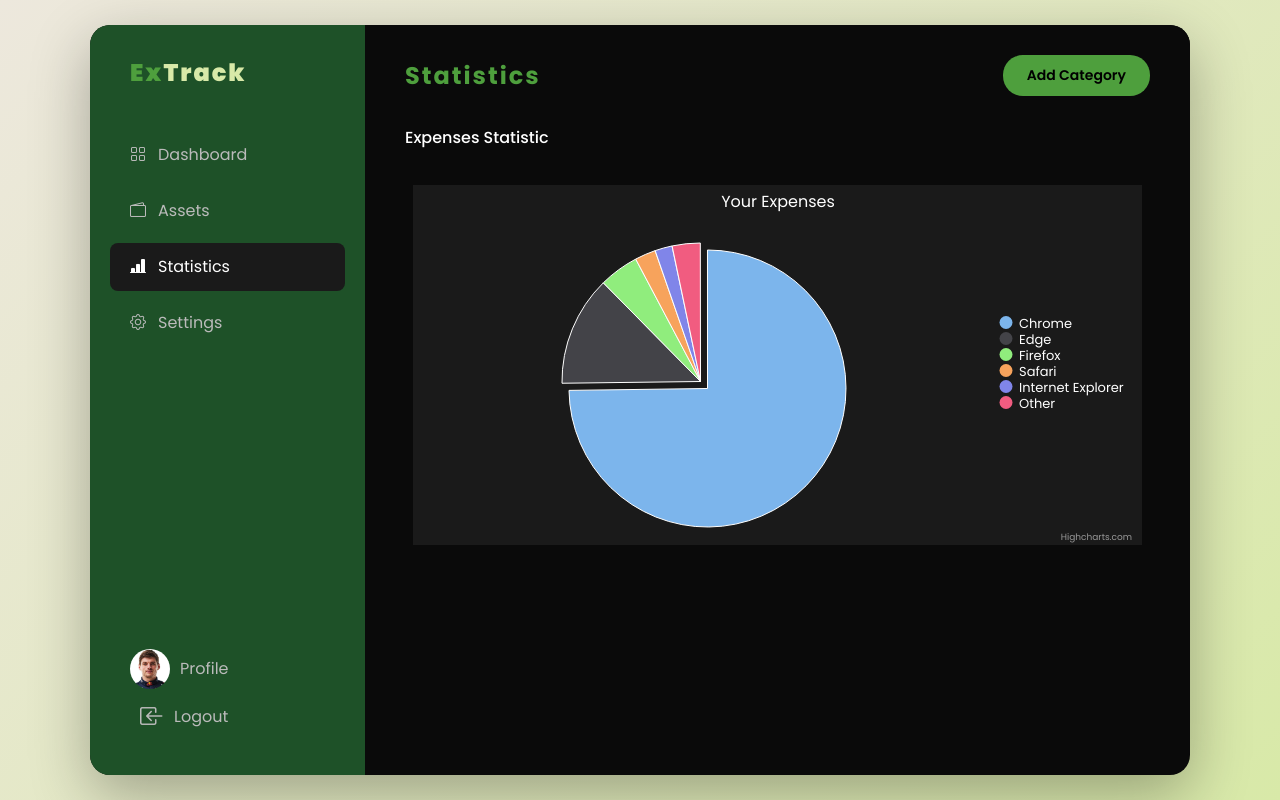
After one commit to irfannazril/ExTrack, a PHP site: page /statistics.php in a window 1280 px wide. The commit adds this page. Run offline with PHP 8.4, Linux system fonts and the light colour scheme.

Commit message:
Menambahkan halaman statistik dengan grafik pengeluaran dan modal untuk menambah kategori aset

```diff
--- /dev/null
+++ b/data/chart.php
@@ -0,0 +1,80 @@
+<script src="https://code.highcharts.com/highcharts.js"></script>
+<script>
+  // Data retrieved from https://netmarketshare.com/
+  // Build the chart
+  Highcharts.chart('container', {
+    chart: {
+      backgroundColor: '#1a1a1a',
+      plotBorderWidth: null,
+      plotShadow: false,
+      type: 'pie',
+      style: {
+        fontFamily: 'Poppins, sans-serif',
+        color: '#fff'
+      }
+    },
+    title: {
+      text: 'Your Expenses',
+      style: {
+        color: '#fff', // Mengatur warna teks judul
+        fontSize: '16px' // Anda juga bisa mengatur properti CSS lain
+      }
+    },
+    tooltip: {
+      pointFormat: '{series.name}: <b>{point.percentage:.1f}%</b>'
+    },
+    accessibility: {
+      point: {
+        valueSuffix: '%'
+      }
+    },
+    plotOptions: {
+      pie: {
+        allowPointSelect: true,
+        cursor: 'pointer',
+        dataLabels: {
+          enabled: false
+        },
+        showInLegend: true
+      }
+    },
+    legend: {
+      enabled: true, // Pastikan legend diaktifkan
+      layout: 'vertical',
+      align: 'right',
+      verticalAlign: 'middle',
+
+      // Objek untuk styling teks legend
+      itemStyle: {
+        color: '#fff', // Mengatur warna teks
+        fontSize: '13px', // Anda juga bisa mengatur properti CSS lain
+        fontWeight: 'normal'
+      }
+    },
+    series: [{
+      name: 'Brands',
+      colorByPoint: true,
+      data: [{
+        name: 'Chrome',
+        y: 74.77,
+        sliced: true,
+        selected: true
+      }, {
+        name: 'Edge',
+        y: 12.82
+      }, {
+        name: 'Firefox',
+        y: 4.63
+      }, {
+        name: 'Safari',
+        y: 2.44
+      }, {
+        name: 'Internet Explorer',
+        y: 2.02
+      }, {
+        name: 'Other',
+        y: 3.28
+      }],
+    }]
+  });
+</script>
--- a/public/assets.php
+++ b/public/assets.php
@@ -37,7 +37,7 @@
               <i class="bi bi-wallet2"></i>
               <span>Assets</span>
             </a>
-            <a href="#" class="nav-item">
+            <a href="./statistics.php" class="nav-item">
               <i class="bi bi-bar-chart-line-fill"></i>
               <span>Statistics</span>
             </a>
@@ -186,7 +186,7 @@
       <!-- Stats Display -->
       <div class="col-lg-3">
         <div class="side-content">
-          <div class="side-content-title">Statistics</div>
+          <div class="side-content-title">Top Expenses</div>
 
           <div class="stats-item">
             <div class="d-flex align-items-center mb-3">
--- a/public/css/style.css
+++ b/public/css/style.css
@@ -14,6 +14,7 @@
   background: #0a0a0a;
   border-radius: 20px;
   max-width: 1100px;
+  min-height: 750px;
   width: 100%;
   overflow: hidden;
   box-shadow: 0 20px 60px rgba(0, 0, 0, 0.3);
@@ -25,6 +26,7 @@
   padding: 30px 20px;
   height: 100%;
   max-height: 750px;
+  min-height: 750px;
   transition: transform 0.3s ease;
 }
 
@@ -430,6 +432,10 @@
   color: #555;
 }
 
+.form-control:valid {
+  border-color: #4e9f3d;
+}
+
 .form-select option {
   background: #1a1a1a;
   color: #fff;
--- a/public/index.php
+++ b/public/index.php
@@ -37,7 +37,7 @@
               <i class="bi bi-wallet2"></i>
               <span>Assets</span>
             </a>
-            <a href="#" class="nav-item">
+            <a href="./statistics.php" class="nav-item">
               <i class="bi bi-bar-chart-line-fill"></i>
               <span>Statistics</span>
             </a>
@@ -169,7 +169,7 @@
 
             <!-- Statistics -->
             <div class="col-lg-4">
-              <div class="section-title">Statistics</div>
+              <div class="section-title">Top Expense</div>
               <div class="stats-item">
                 <div class="d-flex align-items-center mb-3">
                   <span class="stats-category">🍕</span>
--- /dev/null
+++ b/public/statistics.php
@@ -0,0 +1,118 @@
+<!DOCTYPE html>
+<html lang="en" data-bs-theme="dark">
+
+<head>
+  <meta charset="UTF-8">
+  <meta name="viewport" content="width=device-width, initial-scale=1.0">
+  <title>ExTrack</title>
+  <link href="https://cdn.jsdelivr.net/npm/bootstrap@5.3.0/dist/css/bootstrap.min.css" rel="stylesheet">
+  <link rel="stylesheet" href="https://cdn.jsdelivr.net/npm/bootstrap-icons@1.10.0/font/bootstrap-icons.css">
+  <link rel="stylesheet" href="./css/style.css">
+
+</head>
+
+<body>
+  <!-- Sidebar Overlay -->
+  <div class="sidebar-overlay" id="sidebarOverlay"></div>
+
+  <div class="dashboard-container">
+    <div class="row g-0">
+      <!-- Sidebar -->
+      <div class="col-lg-3">
+        <div class="sidebar" id="sidebar">
+          <div class="sidebar-top">
+            <button class="close-sidebar-btn" id="closeSidebar">
+              <i class="bi bi-x"></i>
+            </button>
+
+            <div class="logo">
+              <span class="logo-color">Ex</span>Track
+            </div>
+
+            <a href="./index.php" class="nav-item">
+              <i class="bi bi-grid"></i>
+              <span>Dashboard</span>
+            </a>
+            <a href="./assets.php" class="nav-item">
+              <i class="bi bi-wallet2"></i>
+              <span>Assets</span>
+            </a>
+            <a href="./statistics.php" class="nav-item active">
+              <i class="bi bi-bar-chart-line-fill"></i>
+              <span>Statistics</span>
+            </a>
+            <a href="#" class="nav-item">
+              <i class="bi bi-gear"></i>
+              <span>Settings</span>
+            </a>
+          </div>
+
+          <div class="sidebar-bottom">
+            <div class="footer-links">
+              <a href="#" class="footer-link">
+                <img class="profile" src="../img/profile.jpg"></img>
+                Profile
+              </a>
+              <a href="#" class="footer-link">
+                <i class="bi bi-box-arrow-in-left"></i>
+                Logout
+              </a>
+            </div>
+          </div>
+        </div>
+      </div>
+
+      <!-- Main Content -->
+      <div class="col-lg-9">
+        <div class="main-content">
+          <div class="header">
+            <button class="hamburger-btn" id="hamburgerBtn">
+              <i class="bi bi-list"></i>
+            </button>
+            <div class="menu">Statistics</div>
+            <button class="add-wallet-btn" data-bs-toggle="modal" data-bs-target="#addTransactionModal">Add Category</button>
+          </div>
+
+          <!-- Asset List -->
+          <div class="row mb-4">
+            <div class="section-title">Expenses Statistic</div>
+            <div id="container" style="width:100%; height:400px; padding: 20px;"></div>
+          </div>
+        </div>
+      </div>
+
+    </div>
+  </div>
+
+  <div class="modal fade" id="addTransactionModal" tabindex="-1">
+    <div class="modal-dialog modal-dialog-centered">
+      <div class="modal-content">
+        <div class="modal-header">
+          <h5 class="modal-title">Add Asset</h5>
+          <button type="button" class="btn-close" data-bs-dismiss="modal"></button>
+        </div>
+
+        <div class="modal-body">
+          <form id="transactionForm">
+            <div class="mb-3">
+              <label for="assetName" class="form-label">Name<span class="required">*</span></label>
+              <input type="text" class="form-control" id="assetName" placeholder="Cash, Bank, E-Money ..." required>
+            </div>
+            <div class="mb-3">
+              <label for="assetAmount" class="form-label">Amount<span class="required">*</span></label>
+              <input type="text" class="form-control" id="assetAmount" placeholder="0 IDR" required>
+            </div>
+
+            <button type="submit" class="btn-save">Save</button>
+          </form>
+        </div>
+      </div>
+    </div>
+  </div>
+
+  <script src="https://cdn.jsdelivr.net/npm/bootstrap@5.3.0/dist/js/bootstrap.bundle.min.js"></script>
+  <?php include '../data/chart.php'; ?>
+  <script src="./js/script.js"></script>
+</body>
+
+</html>
```
